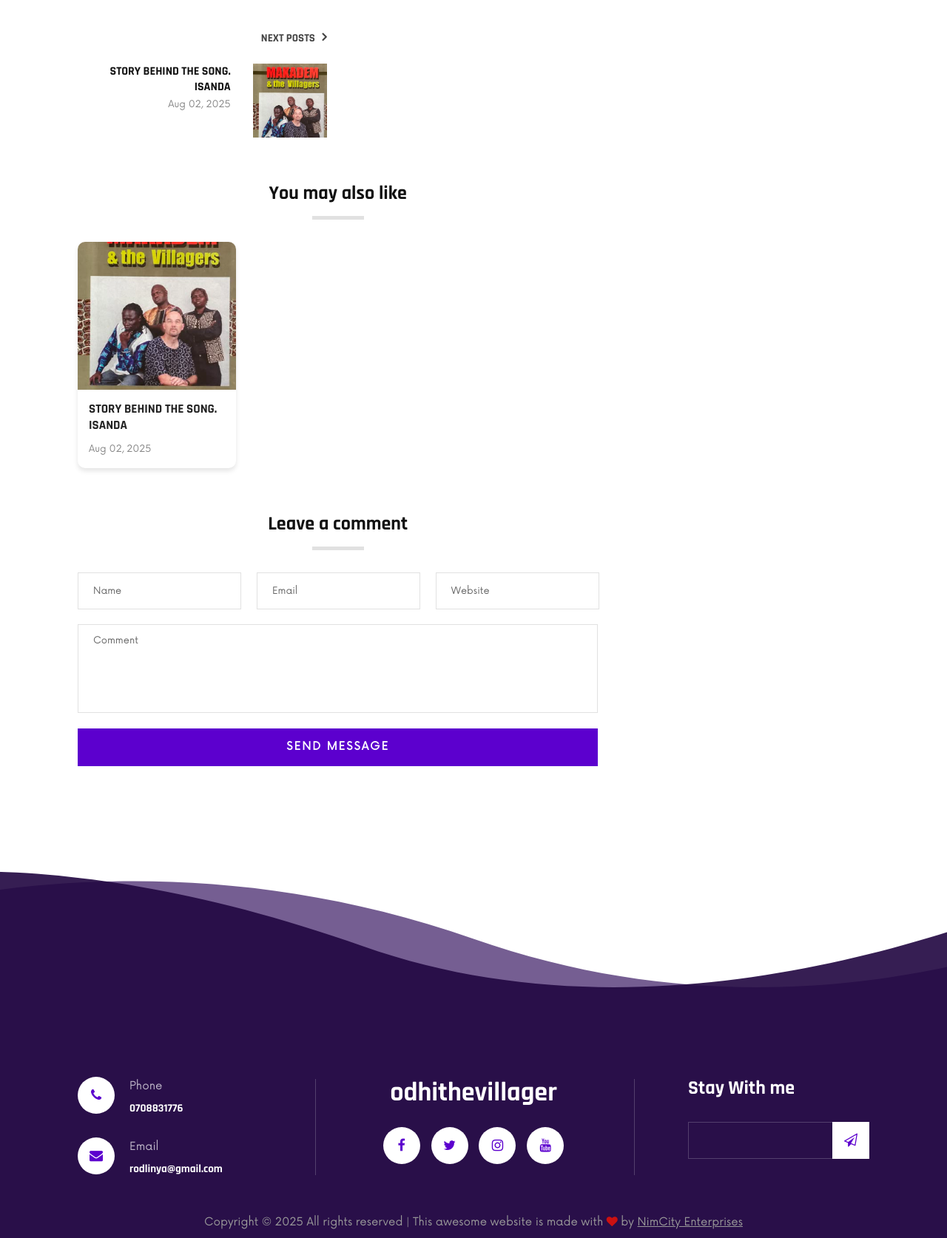
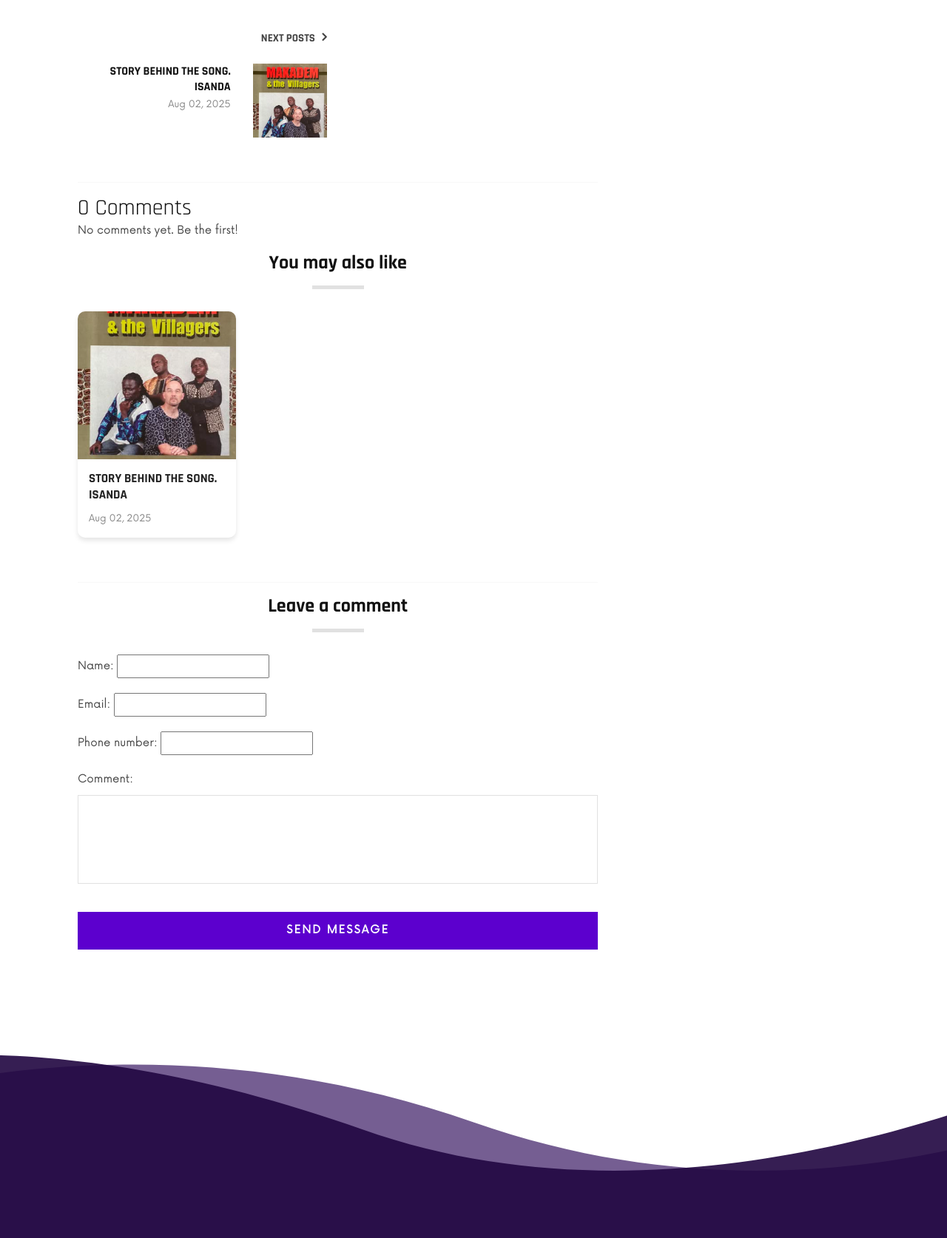
Before and after one commit to NMMalika/OdhiTheVillagerBackEnd, a Django app: page /blogdetail/1 in a window 1280 px wide. Shown: the part 1556-3230 px from the top of the page at 74% size. Run offline with Django 5.2, Linux system fonts and the light colour scheme; data comes from the database, SQL or seed files in the repository; both versions use the stored data as it was after the commit; parts of the project's set-up code (start-up, migrations or seed data) failed here and were passed over; some libraries are stand-ins or nearby versions.

Commit message:
Blogs comments updated

```diff
--- a/OdhiTheVillager/settings.py
+++ b/OdhiTheVillager/settings.py
@@ -40,7 +40,7 @@
     "django.contrib.staticfiles",
     "odhi",
     'simple_history',
-    "ckeditor",
+    'tinymce',
 ]
 
 MIDDLEWARE = [
--- a/OdhiTheVillager/urls.py
+++ b/OdhiTheVillager/urls.py
@@ -15,7 +15,7 @@
     2. Add a URL to urlpatterns:  path('blog/', include('blog.urls'))
 """
 from django.contrib import admin
-from django.urls import path
+from django.urls import path, include
 from  odhi import views
 from django.conf import settings
 from django.conf.urls.static import static
@@ -30,6 +30,7 @@
     path("video/",views.video,name="video"),
     path('generalinfo/<int:pk>/history/', views.generalinfo_history, name='generalinfo_history'),
     path('generalinfo/<int:pk>/revert/<int:history_id>/', views.revert_generalinfo, name='revert_generalinfo'),
+    path('tinymce/', include('tinymce.urls'))
 
 ]
 if settings.DEBUG:
--- a/odhi/forms.py
+++ b/odhi/forms.py
@@ -1,8 +1,14 @@
 
 from django import forms
-from .models import NewsletterSubscriber
+from .models import NewsletterSubscriber, Comment
 
 class NewsletterForm(forms.ModelForm):
     class Meta:
         model = NewsletterSubscriber
         fields = ['name', 'email']
+# your_app/forms.py
+
+class CommentForm(forms.ModelForm):
+    class Meta:
+        model = Comment
+        fields = ['name', 'email', 'phone_number', 'comment']
--- a/odhi/models.py
+++ b/odhi/models.py
@@ -2,7 +2,7 @@
 from django.utils import timezone
 from simple_history.models import HistoricalRecords
 from django.utils import timezone
-from ckeditor.fields import RichTextField
+from tinymce.models import HTMLField
 
 
 # Create your models here.
@@ -142,11 +142,12 @@
 
     def __str__(self):
         return self.email
+
 class Blogs(models.Model):
     blog_image = models.ImageField(upload_to='blog_images/', blank=True, null=True)
     category = models.CharField(max_length=100, blank=True, null=True)
     title = models.CharField(max_length=255)
-    content = RichTextField()  # Using CKEditor for rich text editing
+    content = HTMLField()
     author = models.CharField(max_length=100 , default="Kepher Odhiambo Mak'Anyengo")
     created_at = models.DateTimeField(default=timezone.now)
     link = models.URLField(max_length=200, blank=True, null=True)
@@ -166,3 +167,22 @@
 
     def __str__(self):
         return self.email
+
+
+
+
+class Comment(models.Model):
+    blog = models.ForeignKey("Blogs", on_delete=models.CASCADE, related_name="comments")
+    name = models.CharField(max_length=100)
+    email = models.EmailField()
+    phone_number = models.CharField(max_length=15, blank=True, null=True)  # Optional field
+    comment = models.TextField()
+    created_at = models.DateTimeField(default=timezone.now)
+    approved = models.BooleanField(default=False)  # Admin approval
+
+    def __str__(self):
+        return f"{self.name} - {self.comment[:30]}"
+    class Meta:
+        ordering = ['-created_at']
+        verbose_name = "Comment"
+        verbose_name_plural = "Comments"
--- a/odhi/views.py
+++ b/odhi/views.py
@@ -2,9 +2,9 @@
 from django.http import HttpResponse
 from django.shortcuts import get_object_or_404, redirect, render
 from django.core.paginator import Paginator
-from .models import EventMusic, EventType, Generalinfo,Hero, OtherVideo, LatestTrack,Album,FAQ,Blogs
+from .models import EventMusic, EventType, Generalinfo,Hero, OtherVideo, LatestTrack,Album,FAQ,Blogs,Comment
 from django.contrib import messages
-from .forms import NewsletterForm
+from .forms import NewsletterForm,CommentForm
 from .models import NewsletterSubscriber
 
 
@@ -58,11 +58,27 @@
 
     # Next post: blog with ID greater than current (newer)
     next_blog = Blogs.objects.filter(id__gt=blog_id).order_by('id').first()
+
+    if request.method == "POST":
+        form = CommentForm(request.POST)
+        if form.is_valid():
+            comment = form.save(commit=False)
+            comment.blog = blog  # Link comment to this blog
+            comment.save()
+            return redirect('blogdetail', blog_id=blog.id)
+    else:
+        form = CommentForm()
+
+
+    comments = blog.comments.filter(approved=True).order_by('-created_at')
+
     return render(request, "blogdetail.html", {
         'blog': blog,
         'recent_blogs': recent_blogs,
         'previous_blog': previous_blog,
-        'next_blog': next_blog
+        'next_blog': next_blog,
+        'form': form,
+        'comments': comments
     })
 
 
--- a/static/css/style.css
+++ b/static/css/style.css
@@ -2089,6 +2089,20 @@
   -webkit-box-shadow: 0px 3px 10px rgba(22, 41, 124, 0.1);
   box-shadow: 0px 3px 10px rgba(22, 41, 124, 0.1);
   margin-bottom: 50px;
+  height: 100%;
+    display: flex;
+    flex-direction: column;
+    justify-content: space-between;
+    border: 1px solid #eee;
+    padding: 15px;
+    box-shadow: 0 4px 10px rgba(0, 0, 0, 0.05);
+    border-radius: 8px;
+    background: #fffefe;
+}
+.blog__item__pic {
+  height: 200px;
+  overflow: hidden;
+  border-radius: 6px;
 }
 
 .blog__item__pic img {
--- a/templates/blogdetail.html
+++ b/templates/blogdetail.html
@@ -112,7 +112,18 @@
 
                         </div>
                     </div>
-
+                    <hr>
+                        <!-- Display approved comments -->
+                        <h3>{{ comments.count }} Comment{{ comments.count|pluralize }}</h3>
+                        {% for comment in comments %}
+                        <div class="single-comment">
+                            <h5>{{ comment.name }}</h5>
+                            <small>{{ comment.created_at|date:"M d, Y" }}</small>
+                            <p>{{ comment.comment }}</p>
+                        </div>
+                        {% empty %}
+                        <p>No comments yet. Be the first!</p>
+                        {% endfor %}
                     <div class="blog__details__services">
                         <div class="row">
                             <div class="col-lg-12">
@@ -141,19 +152,16 @@
                             {% endfor %}
                         </div>
                     </div>
-
+                    <hr>
+                    <!-- Comment Form -->
                     <div class="blog__details__form">
                         <div class="blog__details__form__title">
                             <h4>Leave a comment</h4>
                         </div>
-                        <form action="#">
-                            <div class="input__list">
-                                <input type="text" placeholder="Name">
-                                <input type="text" placeholder="Email">
-                                <input type="text" placeholder="Website">
-                            </div>
-                            <textarea placeholder="Comment"></textarea>
-                            <button type="submit" class="site-btn">SEND MESSAGE</button>
+                        <form method="post">
+                            {% csrf_token %}
+                            {{ form.as_p }}
+                            <button type="submit" class="site-btn">Send Message</button>
                         </form>
                     </div>
                 </div>
```
Also changed, not shown: odhi/admin.py (+10 -1 lines), db.sqlite3, odhi/migrations/0027_comment.py (added), odhi/migrations/0028_alter_comment_options_rename_active_comment_approved_and_more.py (added).
